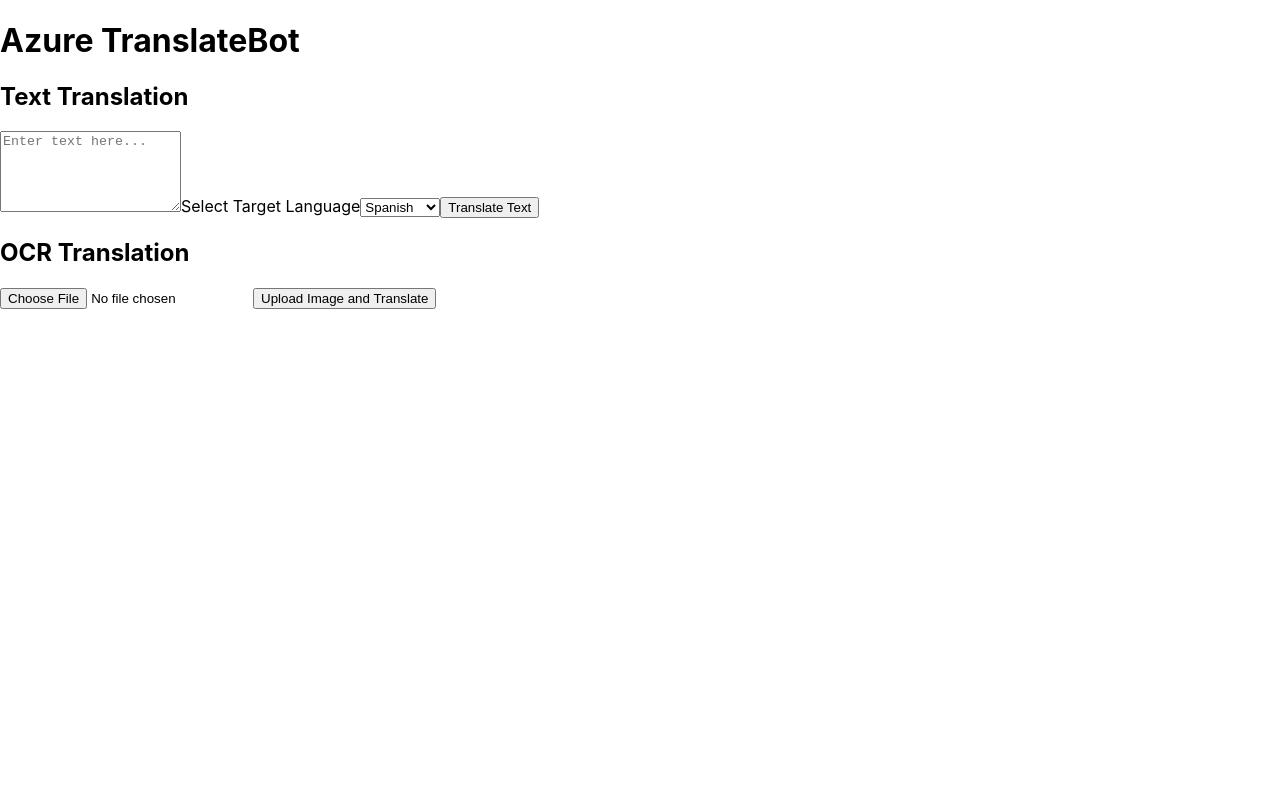
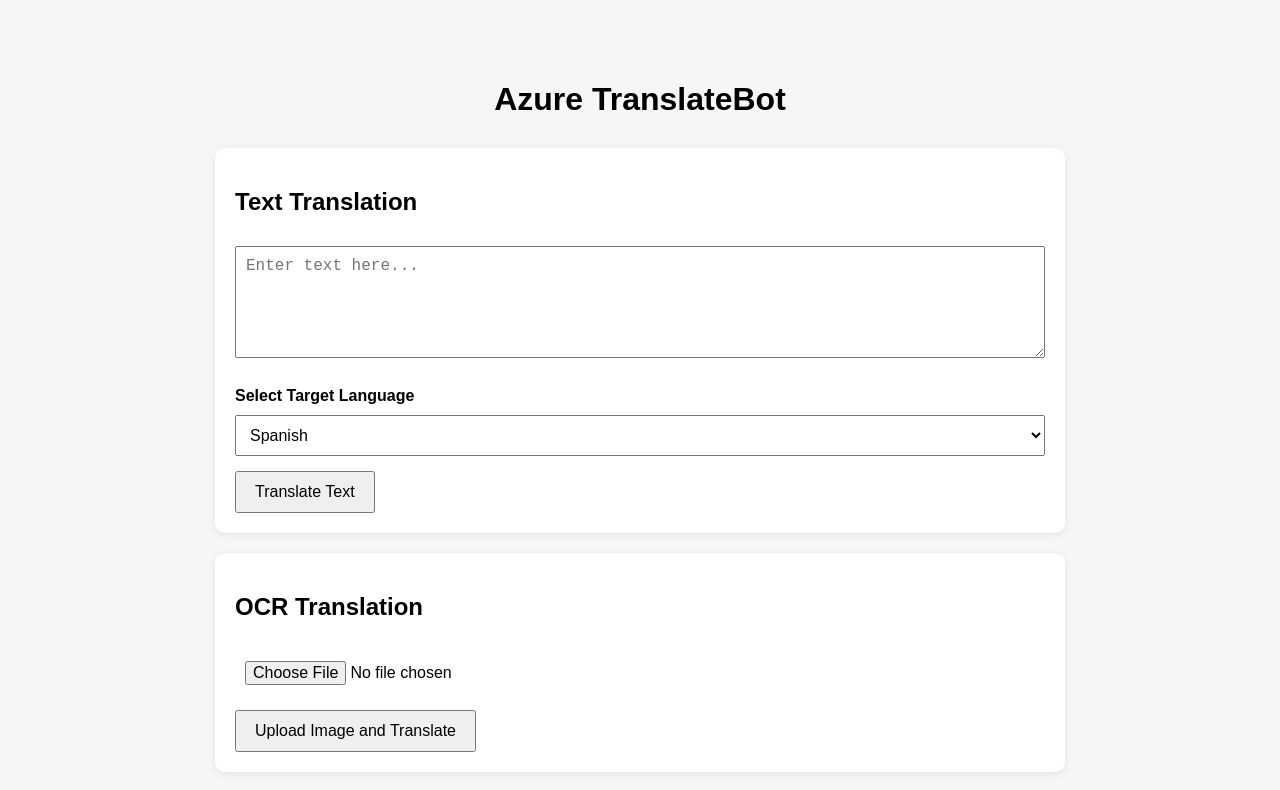
Before and after one commit to K0A1R/AzureTranslateBot, a React (Create React App) app in the folder frontend/: page / in a window 1280 px wide. Shown: the top 790 px of the page. Built offline with nearby package versions, Linux system fonts and the light colour scheme; no server answers.

Commit message:
Update App.css

```diff
--- a/frontend/src/App.css
+++ b/frontend/src/App.css
@@ -1,38 +1,52 @@
-.App {
-  text-align: center;
+body {
+  margin: 0;
+  font-family: Arial, sans-serif;
+  background: #f4f6f8;
 }
 
-.App-logo {
-  height: 40vmin;
-  pointer-events: none;
+.app {
+  max-width: 850px;
+  margin: 40px auto;
+  padding: 20px;
 }
 
-@media (prefers-reduced-motion: no-preference) {
-  .App-logo {
-    animation: App-logo-spin infinite 20s linear;
-  }
+h1 {
+  text-align: center;
+  margin-bottom: 30px;
 }
 
-.App-header {
-  background-color: #282c34;
-  min-height: 100vh;
-  display: flex;
-  flex-direction: column;
-  align-items: center;
-  justify-content: center;
-  font-size: calc(10px + 2vmin);
-  color: white;
+.card,
+.result-card {
+  background: white;
+  padding: 20px;
+  border-radius: 10px;
+  margin-bottom: 20px;
+  box-shadow: 0 2px 8px rgba(0, 0, 0, 0.08);
 }
 
-.App-link {
-  color: #61dafb;
+textarea,
+select,
+input[type="file"] {
+  width: 100%;
+  margin-top: 10px;
+  margin-bottom: 15px;
+  padding: 10px;
+  font-size: 16px;
+  box-sizing: border-box;
 }
 
-@keyframes App-logo-spin {
-  from {
-    transform: rotate(0deg);
-  }
-  to {
-    transform: rotate(360deg);
-  }
+button {
+  padding: 10px 18px;
+  font-size: 16px;
+  cursor: pointer;
 }
+
+label {
+  display: block;
+  margin-top: 10px;
+  font-weight: bold;
+}
+
+p {
+  white-space: pre-wrap;
+}
```
